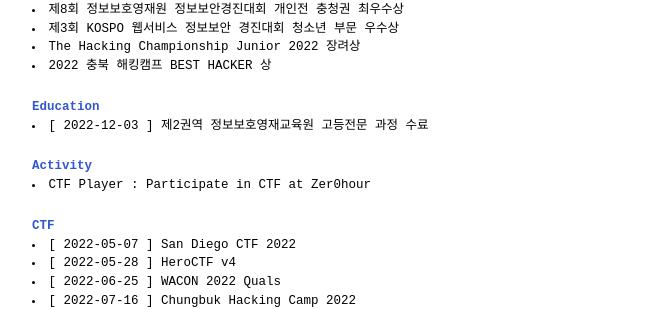
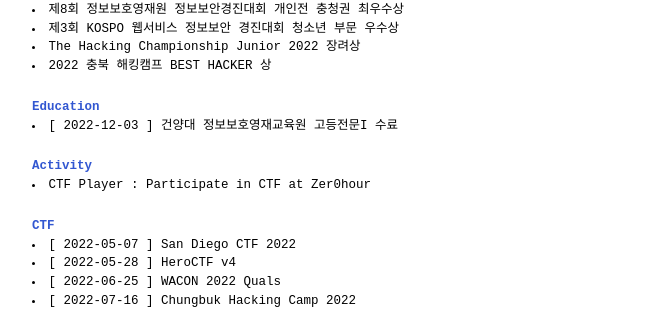
Before and after one commit to hackintoanetwork/hackintoanetwork.github.io, a Jekyll site: the page built from about.md, in a window 1280 px wide. Shown: the part 363-672 px from the top of the page, without its empty margins (308-971 px from the left). Built offline with Jekyll 4.4.1, drawn with Linux system fonts in a browser that asks for light colours.

Commit message:
Update about.md

```diff
--- a/about.md
+++ b/about.md
@@ -27,7 +27,7 @@ Web Hacker, CTF Player.
 
 # Education
 
-<li>[ 2022-12-03 ] 제2권역 정보보호영재교육원 고등전문 과정 수료</li>
+<li>[ 2022-12-03 ] 건양대 정보보호영재교육원 고등전문I 수료</li>
 
 # Activity
 
```
